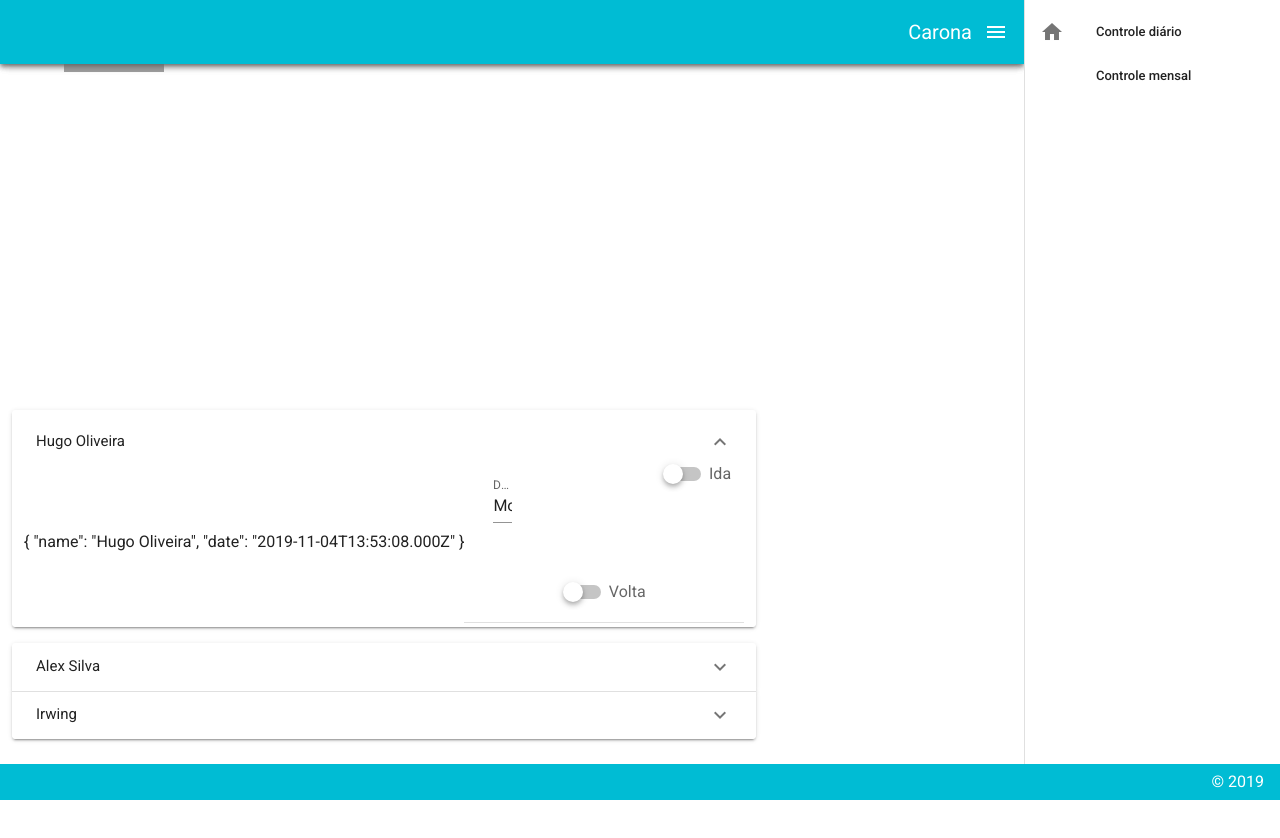
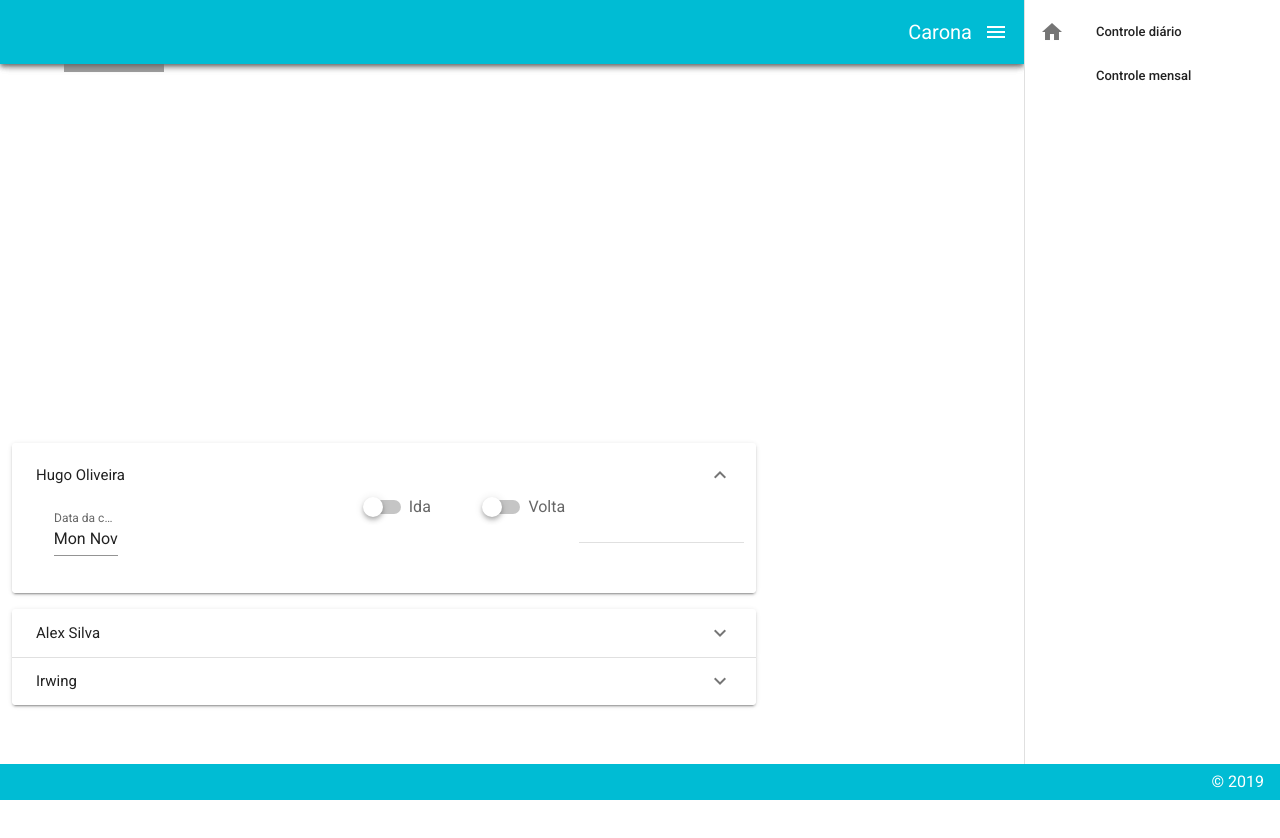
Before and after one commit to HugoOliveiraThor/vuetify-app-carona, a Vue app: page / in a window 1280 px wide. Both pictures are taken after a click on the button "Hugo Oliveira". Shown: the top 838 px of the page. Built offline with nearby package versions, Linux system fonts and the light colour scheme; grey boxes are pictures that could not be loaded.

Commit message:
adicionando os novos campos

```diff
--- a/src/components/Content.vue
+++ b/src/components/Content.vue
@@ -1,6 +1,5 @@
 <template>
     <v-row align="center" justify="center">
-        {{form}}
           <v-col class="text-center">
             <v-row align="center">
               <v-row justify="space-around">
```
